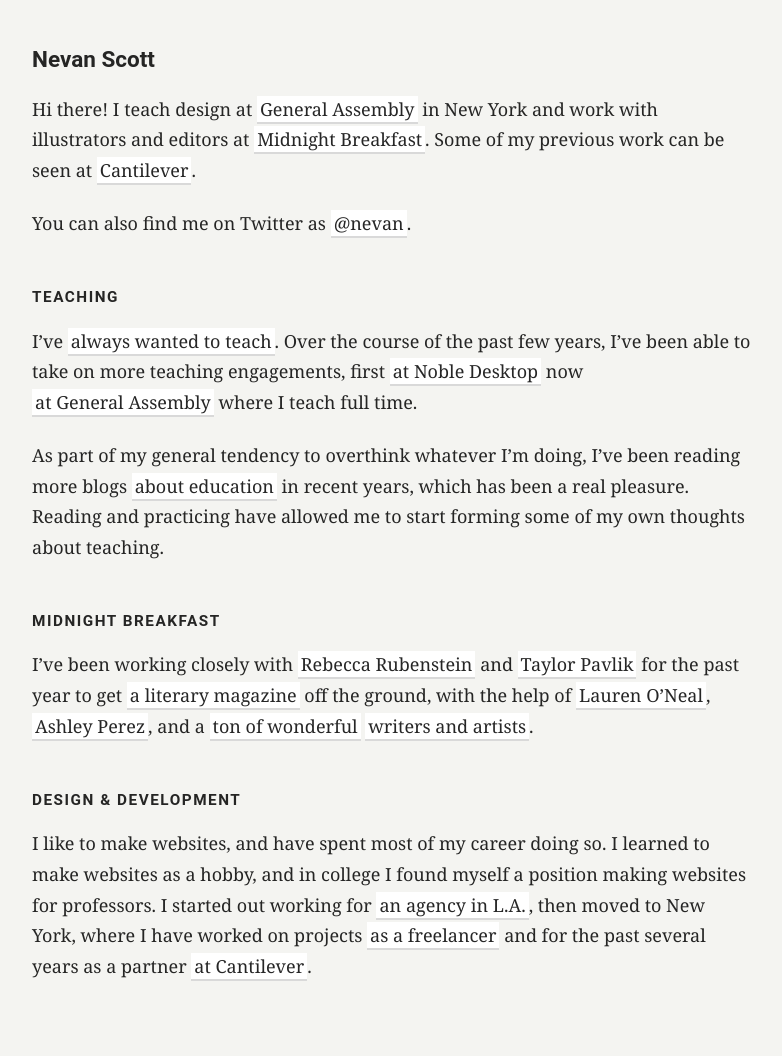
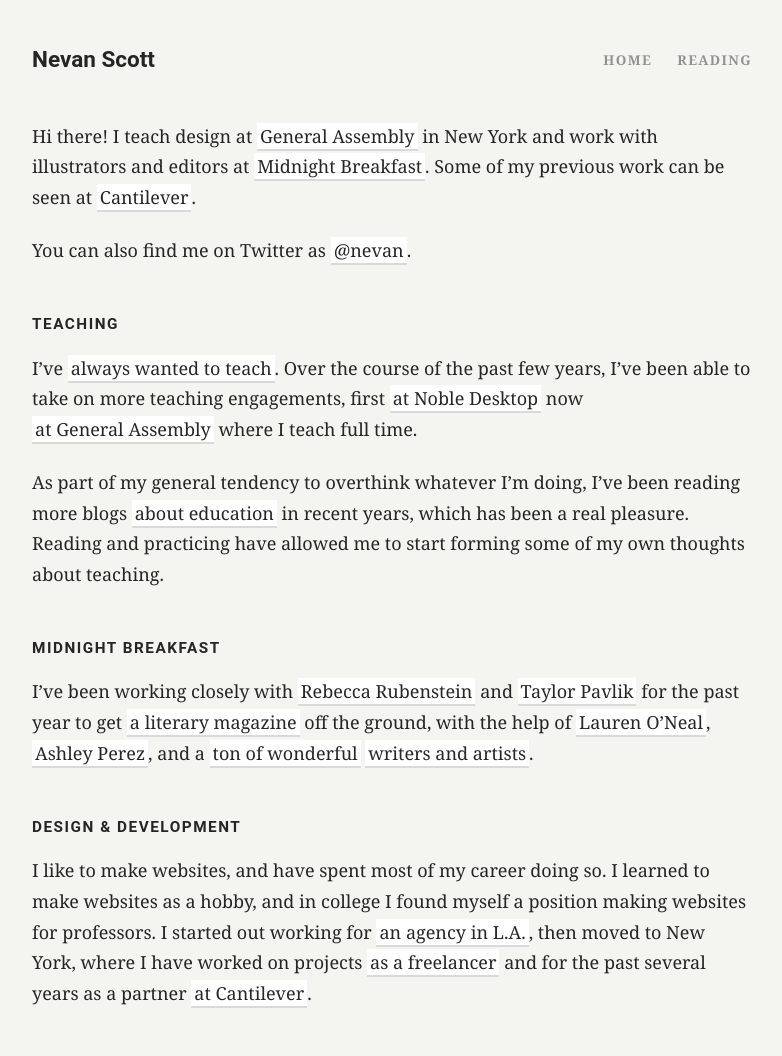
Before and after one commit to nevanscott/nevanscott.github.io, a Jekyll site: the page built from index.md, in a window 1280 px wide. Shown: the whole page, without its empty margins (248-1030 px from the left). Built offline with Jekyll 4.4.1, drawn with Linux system fonts in a browser that asks for light colours; nearby versions of some CDN libraries; some web fonts are replaced; before the commit the page ends 1029 px from its top, so only the background shows below that.

Commit message:
reading section

```diff
--- a/_layouts/default.html
+++ b/_layouts/default.html
@@ -13,13 +13,17 @@
 <body>
   <header>
     <h1><a href="/">Nevan Scott</a></h1>
+    <nav>
+      <a href="/">Home</a>
+      <a href="/reading/">Reading</a>
+    </nav>
   </header>
-	<section>
+	<main>
 	  {% if page.title %}
-	  <h2>{{ page.title }}</h2>
+	  <h1>{{ page.title }}</h1>
 	  {% endif %}
 		{{ content }}
-	</section>
+	</main>
 	<script src="//code.jquery.com/jquery-1.11.3.min.js"></script>
 	<script>
 		$(function(){
--- a/css/main.scss
+++ b/css/main.scss
@@ -3,6 +3,7 @@
 
 $ff-serif: Chronicle, 'Chronicle SSm A', 'Chronicle SSm B', Georgia, serif;
 $ff-sans: Whitney, 'Whitney SSm A', 'Whitney SSm B', Avenir, Roboto, Noto, sans-serif;
+$ratio: 1.618;
 
 html {
 	min-height: 100%;
@@ -25,7 +26,7 @@ body {
 	}
 }
 
-header, section, footer {
+header, main, section, footer {
 	margin: auto;
 	max-width: 40em;
 	position: relative;
@@ -66,3 +67,71 @@ a {
 	  padding: 0;
 	}
 }
+
+header {
+  margin-bottom: 1.5em;
+  overflow: auto;
+  h1 {
+    float: left;
+  }
+  nav {
+    float: right;
+    font-size: .75em;
+    font-weight: bold;
+    letter-spacing: .1em;
+    margin-top: 1.75em;
+    text-transform: uppercase;
+    a {
+      color: rgba(0,0,0,.4);
+      margin-left: 1.5em;
+    }
+  }
+}
+
+.books {
+  list-style: none;
+  margin: 0 -.25rem;
+  overflow: auto;
+  padding: 0;
+  li {
+    float: left;
+    height: 0;
+    padding-top: percentage($ratio / 2);
+    position: relative;
+    width: 50%;
+    @media all and (min-width: 35em) {
+      padding-top: percentage($ratio / 3);
+      width: percentage(1/3);
+    }
+    .book {
+      background: hsl(60,10,95);
+      border: .5em solid white;
+      bottom: 0;
+      box-shadow: 0 2px 0 rgba(0,0,0,.15);
+      font-size: smaller;
+      left: 0;
+      margin: .25rem;
+      padding: .5rem 1rem;
+      position: absolute;
+      right: 0;
+      top: 0;
+      white-space: normal;
+      &:hover {
+        box-shadow: 0 2px 3px rgba(0,0,0,.25);
+        transition: box-shadow 250ms;
+      }
+      h1:after {
+        background: rgba(0,0,0,.15);
+        content: '';
+        display: block;
+        height: 3px;
+        margin: .5em 0;
+        width: 2em;
+      }
+      .byline {
+        position: absolute;
+        bottom: 3em;
+      }
+    }
+  }
+}
```
Also changed, not shown: reading.md (added, +63 -0 lines).
